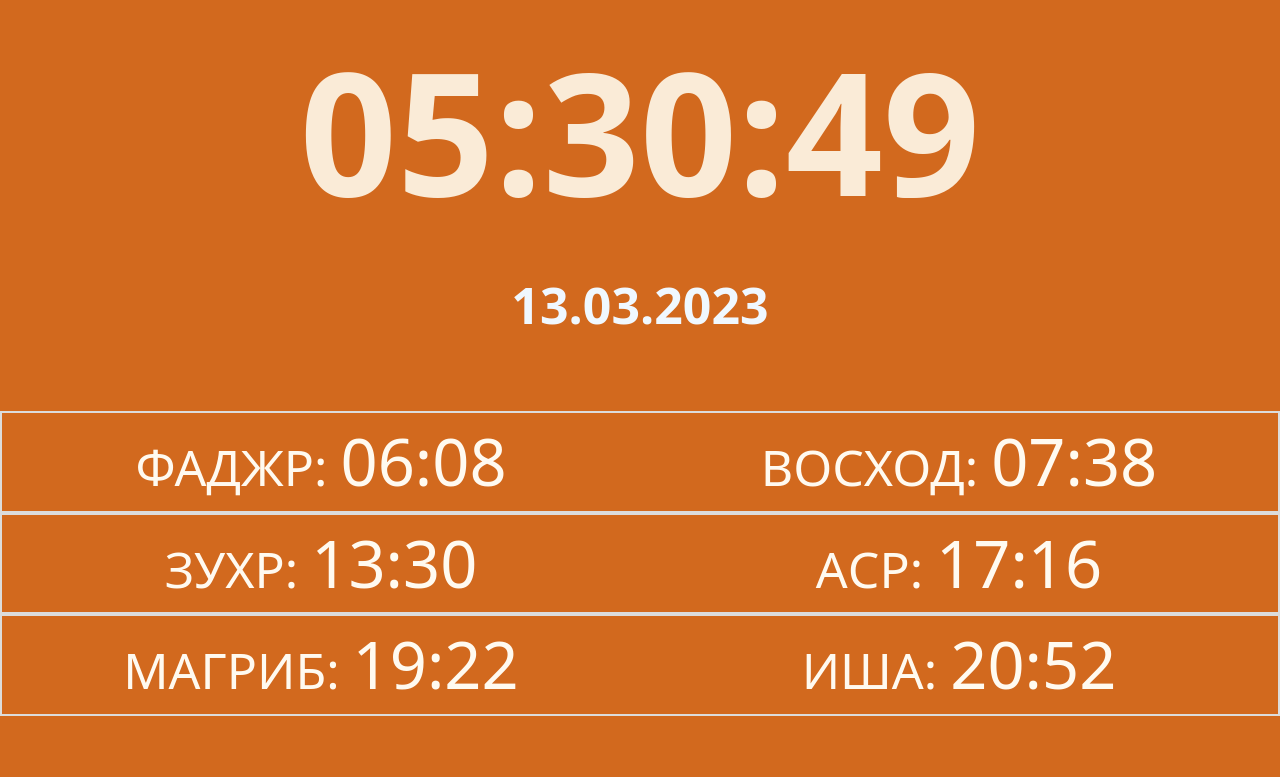
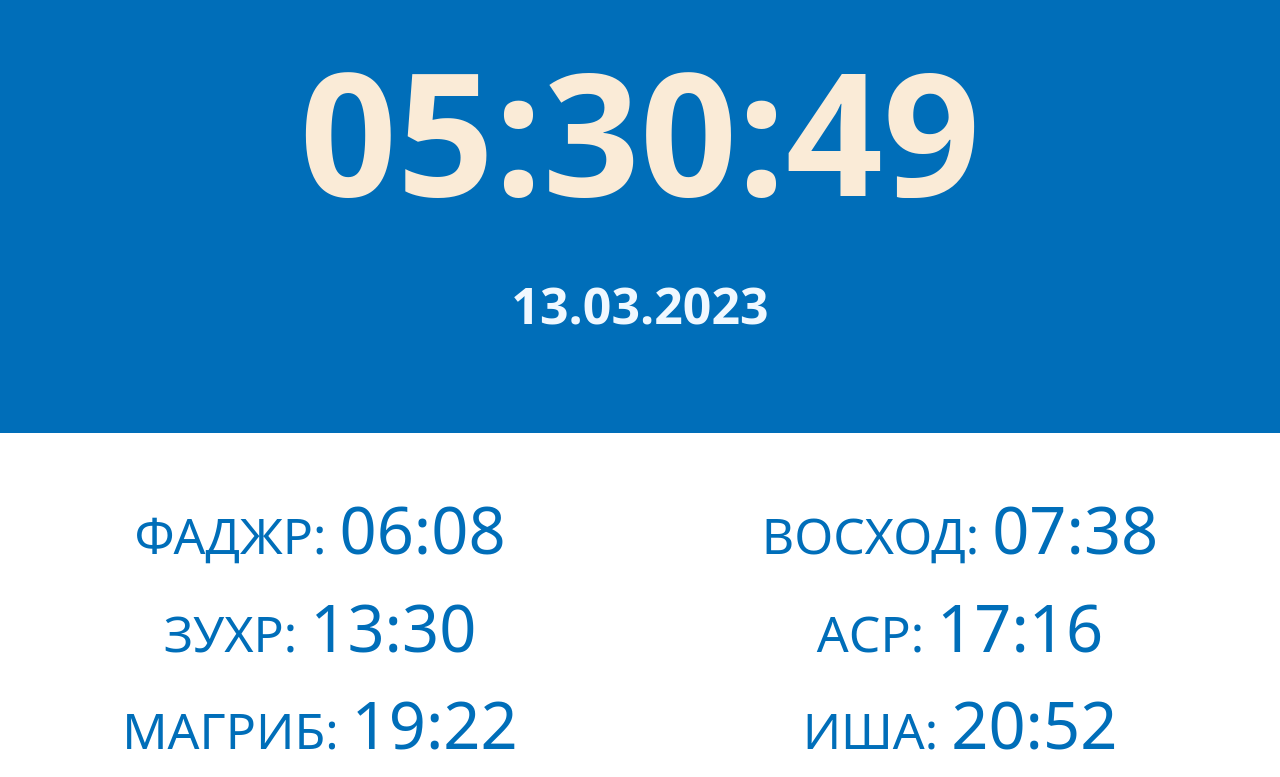
Before and after one commit to namazmunira/namazmunira.github.io, a plain HTML site: page index.html in a window 1280 px wide. Shown: the part 197-974 px from the top of the page. Drawn offline with nearby package versions, Linux system fonts and the light colour scheme.

Commit message:
change color

```diff
--- a/index.html
+++ b/index.html
@@ -10,7 +10,7 @@
   <body>
 
   <div class="container-fluid">
-    <div class="row text-center">
+    <div class="row text-center hero">
       <div id="currtime"></div>
       <div id="currdate"></div>
 
--- a/main.css
+++ b/main.css
@@ -31,15 +31,21 @@ body {
 .sname {
   font-size: 50px;
   font: bold;
-  color: floralwhite;
+  color: #006eb9;
 
 }
 
+.hero{
+  background-color: #006eb9;
+  padding-bottom: 70px;
+}
+
 .container-fluid {
-  background-color: chocolate;
+  /* background-color: #006eb9; */
   padding-bottom: 180px;
 }
 
 .wrap {
-  border: 2px solid gainsboro;
+  /* border: 2px solid gainsboro;
+  color: #006eb9; */
 }
```
